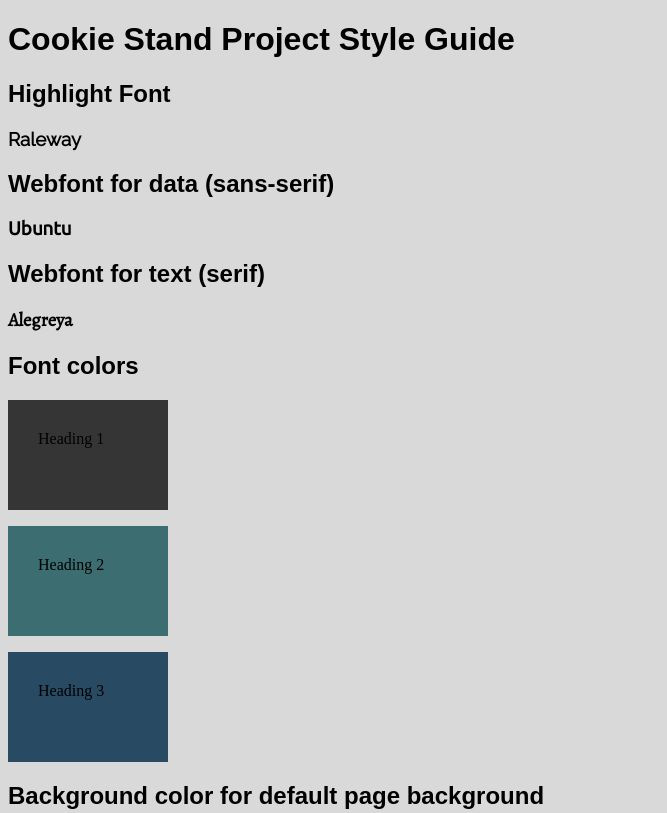
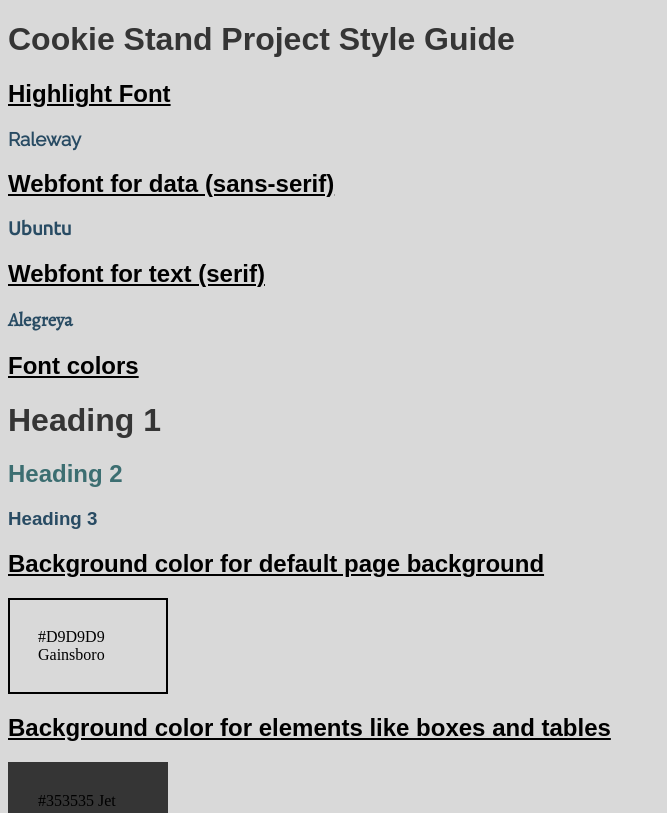
Before and after one commit to renegadepilgrim/cookie-stand, a plain HTML site: page styleguide.html in a window 1280 px wide. Shown: the top 813 px of the page, without its empty margins (0-667 px from the left). Drawn offline with nearby package versions, Linux system fonts and the light colour scheme.

Commit message:
updated styleguide with additional CSS

```diff
--- a/css/style.css
+++ b/css/style.css
@@ -3,14 +3,41 @@ font-family: 'Raleway', sans-serif;
 font-family: 'Ubuntu', sans-serif;
 font-family: 'Alegreya', serif;*/
 @import url('https://fonts.googleapis.com/css?family=Alegreya|Raleway|Ubuntu');
+
 body {
   background-color: rgba(217, 217, 217, 1)
 }
-h1, h2 {
+
+h2.headings {
+  font-family: 'Arial', sans-serif;
+  color: black;
+  text-decoration: underline;
+}
+
+h3.headings {
+  font-family: 'Arial', sans-serif;
+  color: black;
+  text-decoration: underline;
+}
+
+h1 {
   font-family: 'Raleyway', sans-serif;
+  color: rgba(53, 53, 53, 1);
 }
+
+h2 {
+  font-family: 'Raleyway', sans-serif;
+  color: rgba(60, 110, 113, 1);
+}
+
+h3 {
+  font-family: 'Raleyway', sans-serif;
+  color: rgba(40, 75, 99, 1);
+}
+
 .highlight {
   font-family: 'Raleway', sans-serif;
+  color: rgba(40, 75, 99, 1);
 }
 
 .data {
@@ -36,10 +63,10 @@ p.two {
 }
 
 p.three {
-  background-color: rgba(60, 110, 113, 1);
+  background-color: rgba(255, 255, 255, 1);
   width: 100px;
-  height: 50px;
-  border: 30px solid rgba(60, 110, 113, 1);
+  padding: 28px;
+  border: 2px solid;
 }
 
 p.four {
--- a/js/script.js
+++ b/js/script.js
@@ -33,7 +33,6 @@ var location1 = {
 };
 location1.averageCookies()
 location1.writeResults()
-
 
 var location2 = {
   name: "Portland Airport",
--- a/styleguide.html
+++ b/styleguide.html
@@ -13,20 +13,20 @@ Anything else you'd like to add related to style. But remember: simplicity, clar
     <link rel="stylesheet" type="text/css" href="css/style.css"/>
   </head>
   <body>
-  <h1>Cookie Stand Project Style Guide</h1>
-  <h2>Highlight Font</h2>
+  <h1 class="headings">Cookie Stand Project Style Guide</h1>
+  <h2 class="headings">Highlight Font</h2>
     <h3 class="highlight">Raleway</h3>
-  <h2>Webfont for data (sans-serif)</h2>
+  <h2 class="headings">Webfont for data (sans-serif)</h2>
     <h3 class="data">Ubuntu</h3>
-  <h2>Webfont for text (serif)</h2>
+  <h2 class="headings">Webfont for text (serif)</h2>
     <h3 class="text">Alegreya</h3>
-  <h2>Font colors</h2>
-    <p class="one">Heading 1</p>
-    <p class="two">Heading 2</p>
-    <p class="five">Heading 3</p>
-  <h2>Background color for default page background</h2>
+  <h2 class="headings">Font colors</h2>
+    <h1>Heading 1</h1>
+    <h2>Heading 2</h2>
+    <h3>Heading 3</h3>
+  <h2 class="headings">Background color for default page background</h2>
     <p class="four">#D9D9D9 Gainsboro</p>
-  <h2>Background color for elements like boxes and tables</h2>
+  <h2 class="headings">Background color for elements like boxes and tables</h2>
     <p class="one">
       #353535
       Jet
```
Also changed, not shown: index.html (+1 -0 lines).
